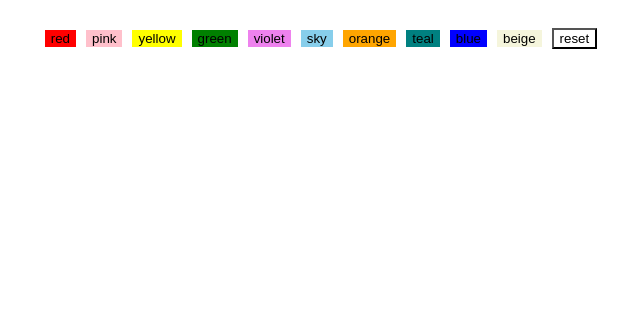
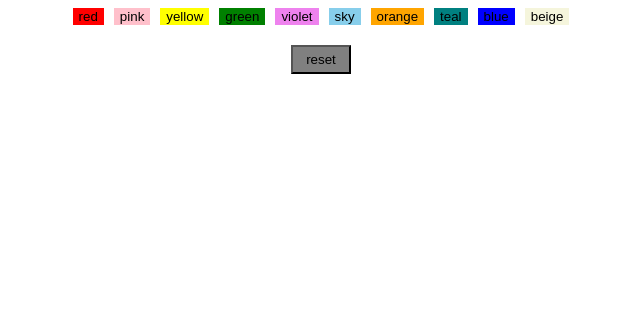
Before and after one commit to nayma092/js-colorbox, a plain HTML site: page index.html in a window 1280 px wide. Shown: the whole page, without its empty margins (319-959 px from the left). Drawn offline with Linux system fonts and the light colour scheme.

Commit message:
colorbox edit done

```diff
--- a/index.html
+++ b/index.html
@@ -18,8 +18,10 @@
     <button class="eight">teal</button>
     <button class="nine">blue</button>
     <button class="ten">beige</button>
-    <button class="reset">reset</button>
-</div>
+    </div>
+    <div class="btn">
+        <button class="reset">reset</button>
+    </div>
 
 
 <div class="c-box">
--- a/style.css
+++ b/style.css
@@ -50,10 +50,15 @@
     background-color: beige;
     border: 0;
 }
+.btn{
+    display: flex;
+    justify-content: center;
+    align-items: center;
+}
 .reset{
-
-
-    background-color: white;
+    background-color: grey;
+    padding: 5px 5px;
+    width: 60px;
 
 }
 
```
